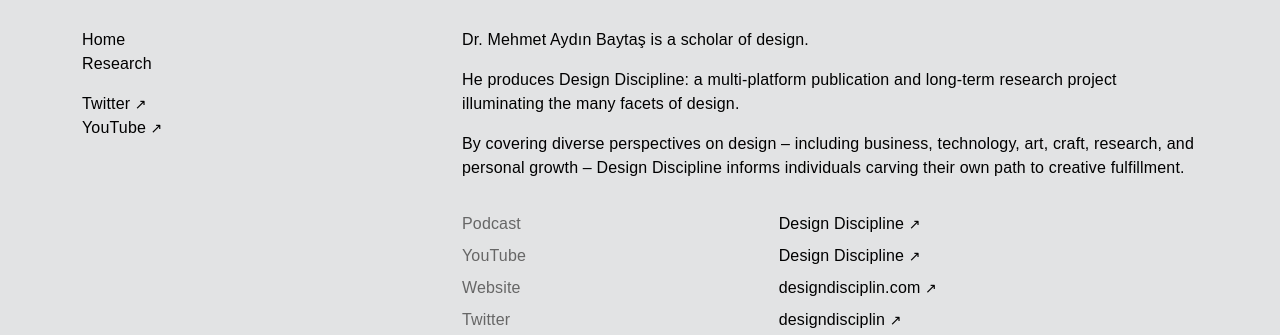
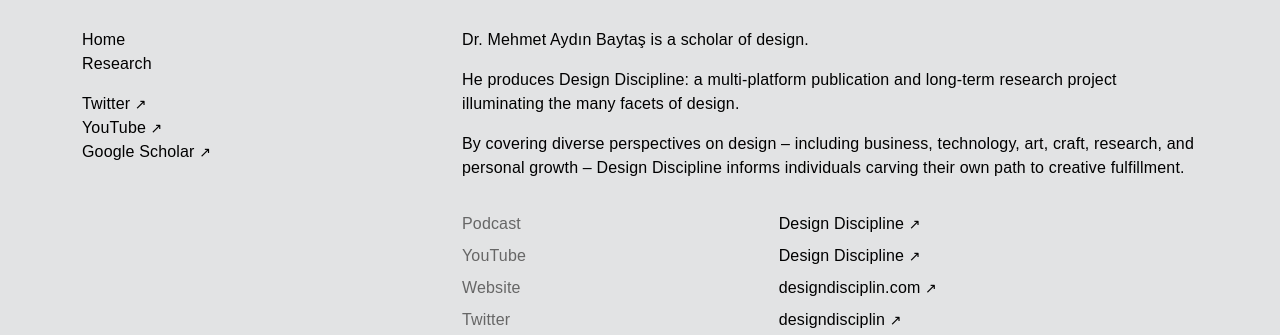
Before and after one commit to l77l77/mbaytas.github.io, a Jekyll site: the page built from README.md, in a window 1280 px wide. Shown: the part 278-613 px from the top of the page. Built offline with Jekyll 4.4.1, drawn with Linux system fonts in a browser that asks for light colours; some web fonts are replaced; our own code applies the rules of GitHub Pages for plain Markdown files; comment, search, counter and statistics services are not loaded.

Commit message:
Update default.html

```diff
--- a/_layouts/default.html
+++ b/_layouts/default.html
@@ -90,6 +90,8 @@
             <a href="http://twitter.com/doctorBaytas" target="_blank">Twitter <small>&#x2197;&#xfe0e;</small></a>
             <br>
             <a href="http://youtube.com/mbaytas" target="_blank">YouTube <small>&#x2197;&#xfe0e;</small></a>
+            <br>
+            <a href="https://scholar.google.com/citations?user=2ZPGfGYAAAAJ" target="_blank">Google Scholar <small>&#x2197;&#xfe0e;</small></a>
           </p>
 
         </div><!-- .col -->
```
